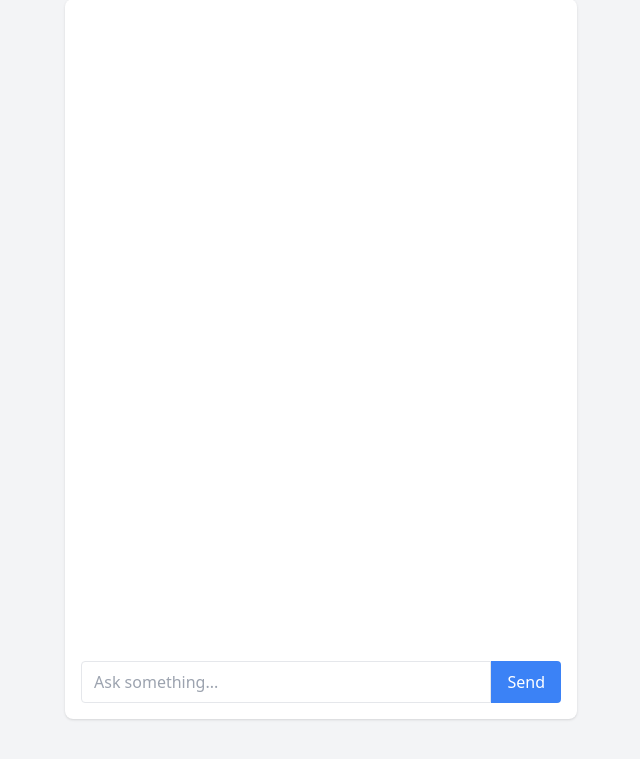
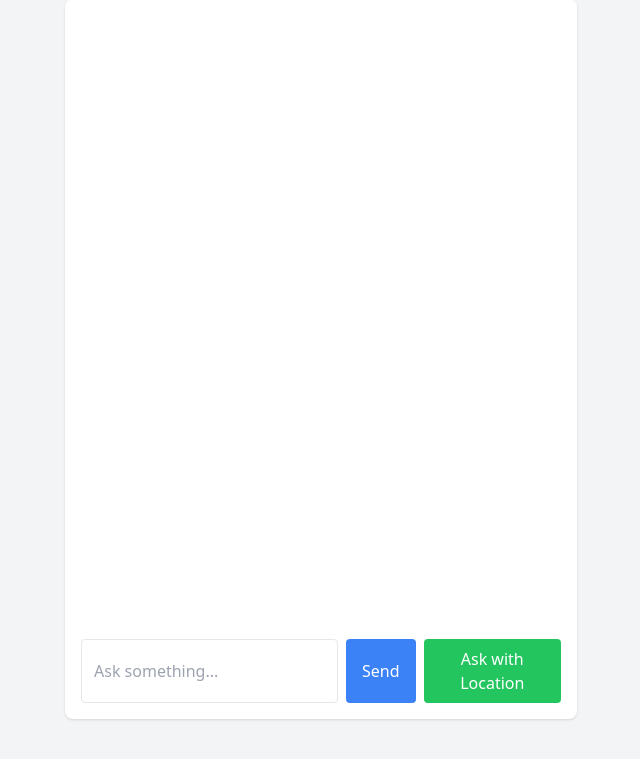
Before and after one commit to ritesh-2124/saferoute-ai, a Flask app: page / in a window 1280 px wide. Shown: the part 41-800 px from the top of the page, without its empty margins (319-959 px from the left). Run offline with Flask 3, Linux system fonts and the light colour scheme; some libraries are stand-ins or nearby versions.

Commit message:
added ask with locations also as well

```diff
--- a/back/app.py
+++ b/back/app.py
@@ -24,13 +24,23 @@ def ask_safety():
 
     data = request.get_json()
     question = data.get('question')
+    latitude = data.get('latitude')
+    longitude = data.get('longitude')
 
+    print("Received question:", question , latitude, longitude)
     if not question:
         return jsonify({"error": "No question provided"}), 400
+        # If location is provided, append it to the prompt
+    if latitude and longitude:
+        location_info = f"The user is currently at coordinates {latitude}, {longitude}. " \
+                        "Provide safety tips or advice relevant to this location."
+        question = f"{question}\n\n{location_info}"
 
     try:
         # Single-turn request (no chat history)
-        response = model.generate_content(question)
+        prompt = f"Answer briefly and clearly in under 3 sentences is it safe for women. {question}"
+        response = model.generate_content(prompt)
+
         return jsonify({"response": response.text})
     except Exception as e:
         print("Error during response generation:", e)
--- a/back/templates/index.html
+++ b/back/templates/index.html
@@ -3,7 +3,7 @@
 <head>
   <meta charset="UTF-8">
   <meta name="viewport" content="width=device-width, initial-scale=1">
-  <title>AI Chat</title>
+  <title>SafeRoute AI Chat</title>
   <script src="https://cdn.tailwindcss.com"></script>
   <style>
     .typing-dots span {
@@ -22,12 +22,14 @@
 <body class="bg-gray-100 flex items-center justify-center h-screen">
   <div class="bg-white w-full max-w-lg rounded-lg shadow p-4 flex flex-col h-[90vh]">
     <div id="chat-box" class="flex-1 overflow-y-auto space-y-3 p-2"></div>
-    <div class="flex mt-3">
+    <div class="flex mt-3 space-x-2">
       <input id="user-input" type="text" placeholder="Ask something..."
-             class="flex-1 border rounded-l px-3 py-2 focus:outline-none"
+             class="flex-1 border rounded px-3 py-2 focus:outline-none"
              onkeypress="if(event.key==='Enter') sendMessage()" />
       <button onclick="sendMessage()"
-              class="bg-blue-500 text-white px-4 py-2 rounded-r hover:bg-blue-600">Send</button>
+              class="bg-blue-500 text-white px-4 py-2 rounded hover:bg-blue-600">Send</button>
+      <button id="getLocationBtn"
+              class="bg-green-500 text-white px-4 py-2 rounded hover:bg-green-600">Ask with Location</button>
     </div>
   </div>
 
@@ -51,23 +53,24 @@
       return msgDiv;
     }
 
-    async function sendMessage() {
-      if (!input.value.trim()) return;
-
-      appendMessage(input.value, "user");
+    async function sendToServer(question, latitude = null, longitude = null) {
+      appendMessage(question, "user");
       const typingBubble = appendMessage("", "ai", true);
 
-      const question = input.value;
-      input.value = "";
+      try {
+        const bodyData = { question };
+        if (latitude && longitude) {
+          bodyData.latitude = latitude;
+          bodyData.longitude = longitude;
+        }
 
-      try {
         const response = await fetch("/ask", {
           method: "POST",
           headers: { "Content-Type": "application/json" },
-          body: JSON.stringify({ question })
+          body: JSON.stringify(bodyData)
         });
+
         const data = await response.json();
-
         typingBubble.remove();
         appendMessage(data.response || data.error, "ai");
 
@@ -76,14 +79,26 @@
         appendMessage("Error: Could not reach server.", "ai");
       }
     }
+
+    function sendMessage() {
+      if (!input.value.trim()) return;
+      sendToServer(input.value);
+      input.value = "";
+    }
+
+    document.getElementById("getLocationBtn").addEventListener("click", () => {
+      if (!input.value.trim()) return alert("Please type your question first!");
+      if (navigator.geolocation) {
+        navigator.geolocation.getCurrentPosition(position => {
+          const lat = position.coords.latitude;
+          const lon = position.coords.longitude;
+          sendToServer(input.value, lat, lon);
+          input.value = "";
+        });
+      } else {
+        alert("Geolocation is not supported by this browser.");
+      }
+    });
   </script>
 </body>
 </html>
-<!-- This is the main HTML template for the AI chat application.
-     It includes a chat interface with user input and AI responses. -->
-<!-- The chat box displays messages, and the user can send messages by pressing Enter or clicking the Send button.
-     The AI responses are simulated with a typing effect using CSS animations. -->
-<!-- The script handles sending messages to the server and displaying responses. -->
-<!-- The chat interface is styled using Tailwind CSS for a clean and modern look. -->
-<!-- The typing effect is created using CSS animations for a more interactive user experience. -->
-<!-- The chat box is scrollable to accommodate long conversations. -->
```
